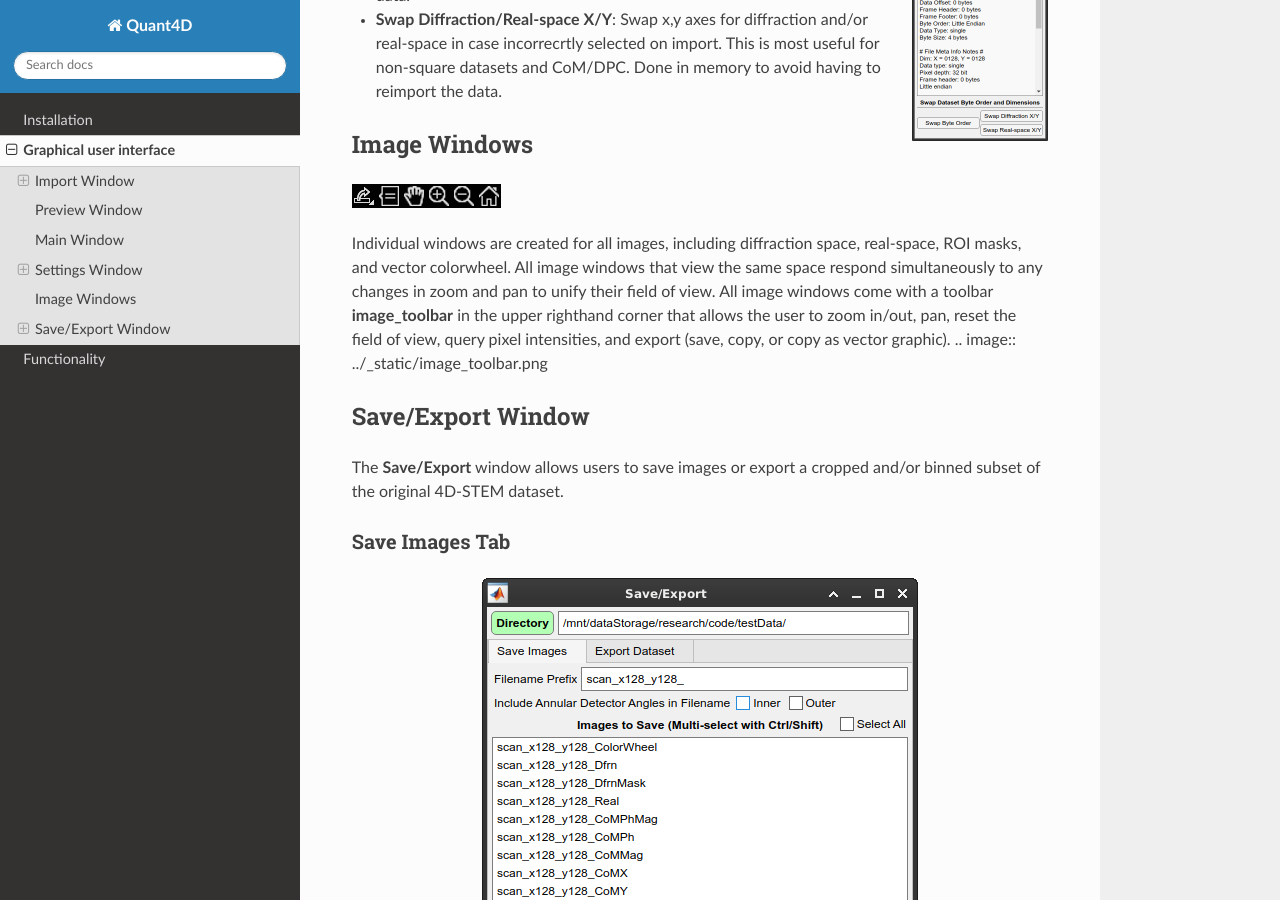
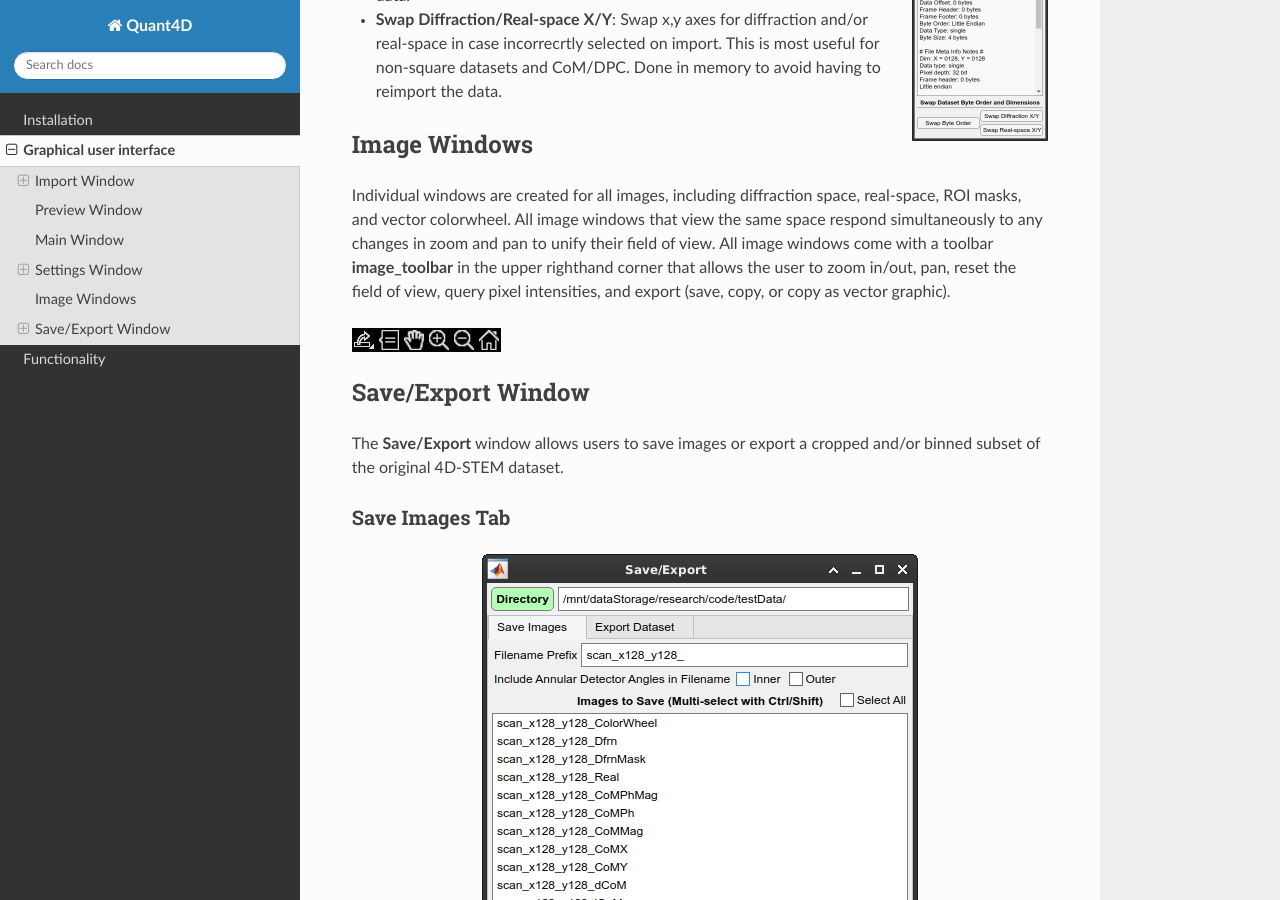
Before and after one commit to bryandesser/Quant4D, a Sphinx documentation site: the page built from docs/source/graphical_user_interface.rst, in a window 1280 px wide and 900 px high, scrolled down 3686 px. Built offline with Sphinx 7.4.7 and the Read the Docs theme 3.1.0, drawn with Linux system fonts in a browser that asks for light colours; pages that are not in the unit, such as notebooks, are missing from menus.

Commit message:
modified:   docs/source/graphical_user_interface.rst

```diff
--- a/docs/source/graphical_user_interface.rst
+++ b/docs/source/graphical_user_interface.rst
@@ -108,8 +108,9 @@ Info Tab
 
 Image Windows
 *************
-.. image:: ../_static/image_toolbar.png
+.. |image_toolbar| image:: ../_static/image_toolbar.png
 Individual windows are created for all images, including diffraction space, real-space, ROI masks, and vector colorwheel. All image windows that view the same space respond simultaneously to any changes in zoom and pan to unify their field of view. All image windows come with a toolbar **image_toolbar** in the upper righthand corner that allows the user to zoom in/out, pan, reset the field of view, query pixel intensities, and export (save, copy, or copy as vector graphic).
+
 .. image:: ../_static/image_toolbar.png
 
 Save/Export Window
```
